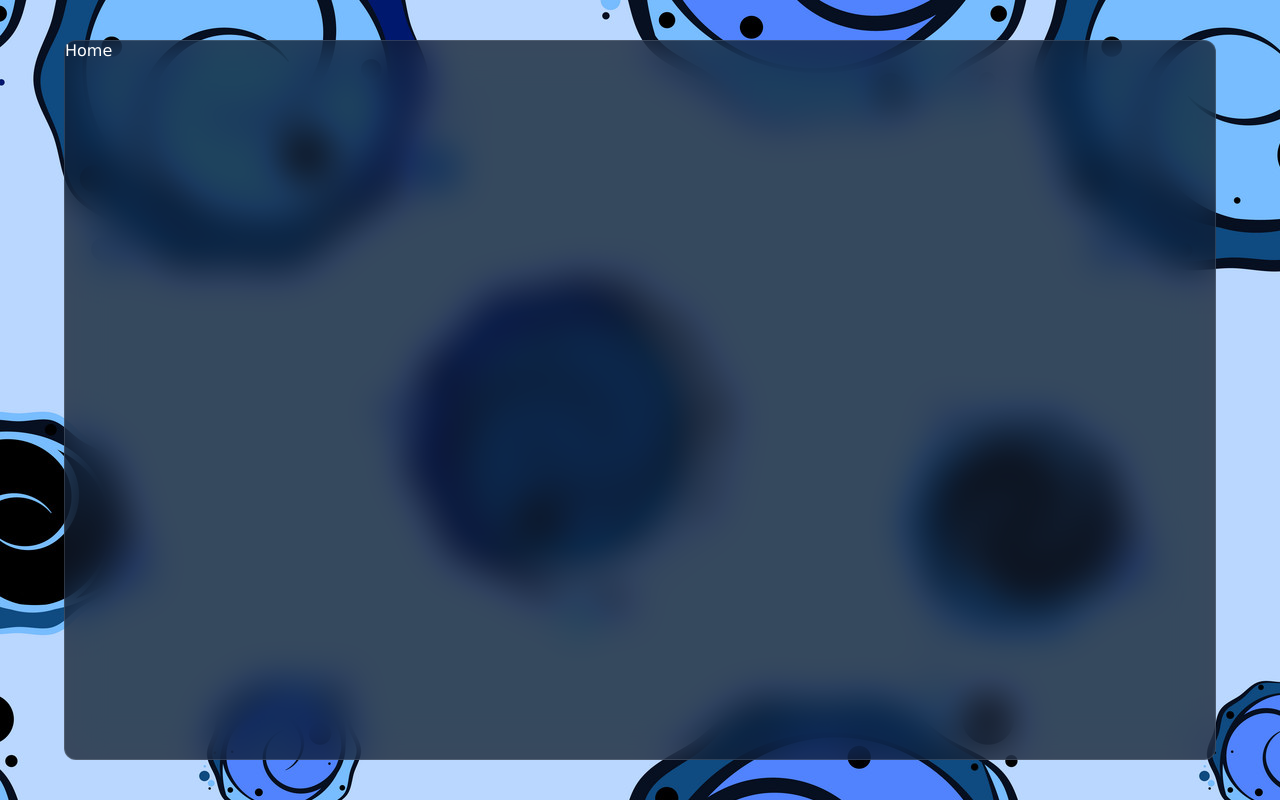
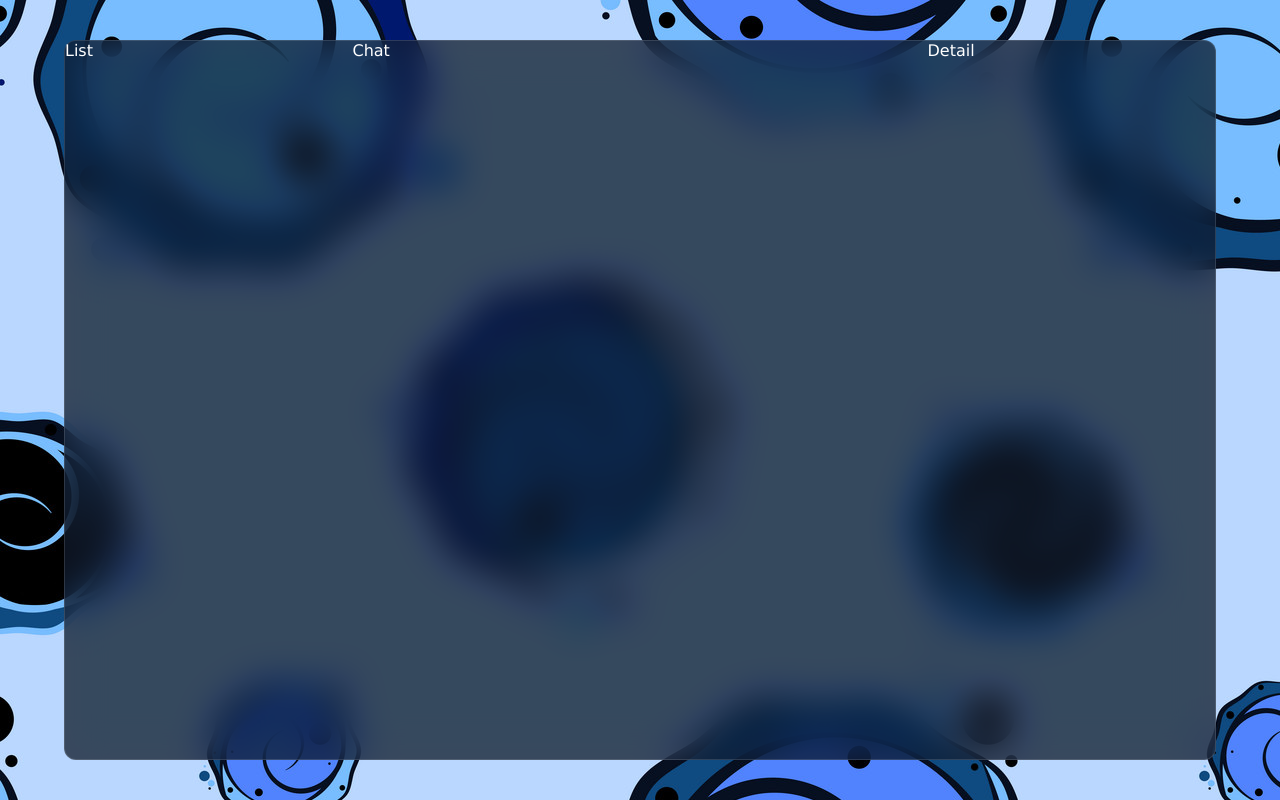
Before and after one commit to usama387/react-firebase-chat, a React (Vite) app: page / in a window 1280 px wide. Built offline with nearby package versions, Linux system fonts and the light colour scheme.

Commit message:
Created 3 components added them in a horizontal flex box and divided the space and imported them in the root file

```diff
--- a/src/App.jsx
+++ b/src/App.jsx
@@ -1,7 +1,15 @@
-import React from "react";
+import List from "./components/list/List";
+import Chat from "./components/chat/Chat";
+import Detail from "./components/detail/Detail";
 
 const App = () => {
-  return <div className="container">Home</div>;
+  return (
+    <div className="container">
+      <List />
+      <Chat />
+      <Detail />
+    </div>
+  );
 };
 
 export default App;
--- /dev/null
+++ b/src/components/chat/Chat.jsx
@@ -0,0 +1,7 @@
+import "./chat.css";
+
+const Chat = () => {
+  return <div className="chat">Chat</div>;
+};
+
+export default Chat;
--- /dev/null
+++ b/src/components/chat/chat.css
@@ -0,0 +1,3 @@
+.chat{
+    flex: 2;
+}
--- /dev/null
+++ b/src/components/detail/Detail.jsx
@@ -0,0 +1,7 @@
+import "./detail.css";
+
+const Detail = () => {
+  return <div className="detail">Detail</div>;
+};
+
+export default Detail;
--- /dev/null
+++ b/src/components/detail/detail.css
@@ -0,0 +1,3 @@
+.detail{
+    flex: 1;
+}
--- /dev/null
+++ b/src/components/list/List.jsx
@@ -0,0 +1,7 @@
+import "./list.css";
+
+const List = () => {
+  return <div className="list">List</div>;
+};
+
+export default List;
--- /dev/null
+++ b/src/components/list/list.css
@@ -0,0 +1,3 @@
+.list{
+    flex: 1;
+}
--- a/src/index.css
+++ b/src/index.css
@@ -22,4 +22,5 @@
   backdrop-filter: blur(19px) saturate(180%);
   border-radius: 12px;
   border: 1px solid rgba(255, 255, 255, 0.125);
+  display: flex;
 }
```
